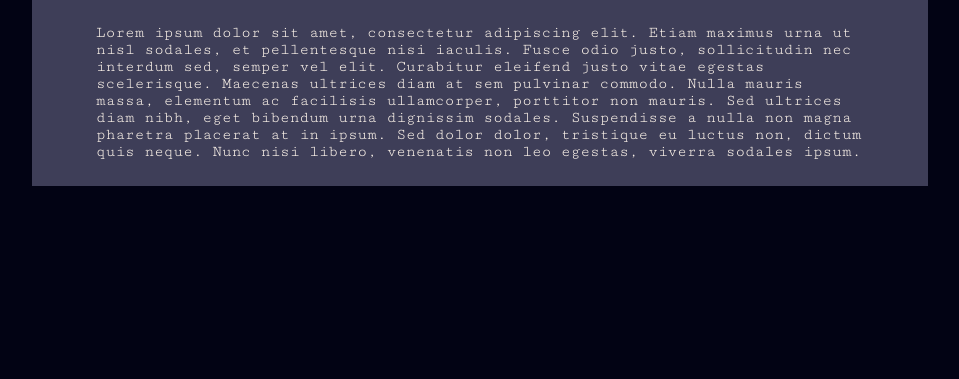
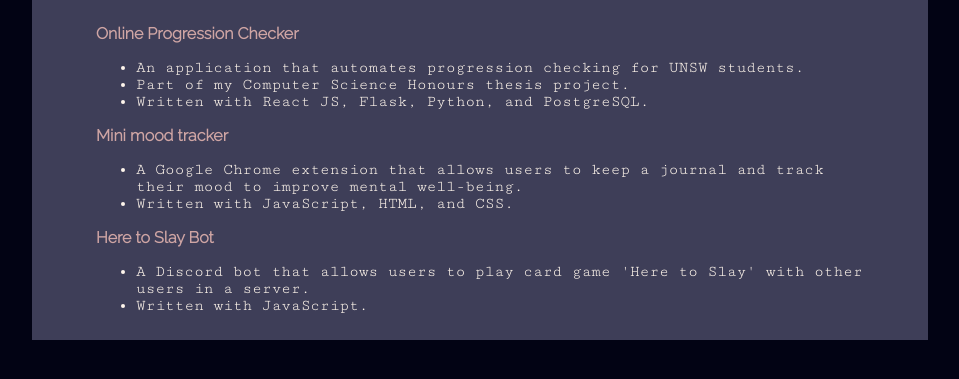
Before and after one commit to vwondo/vwondo.github.io, a plain HTML site: page index.html in a window 1280 px wide. Both pictures are taken after a click on the item "PROJECTS". Shown: the part 233-612 px from the top of the page, without its empty margins (160-1119 px from the left). Drawn offline with nearby package versions, Linux system fonts and the light colour scheme.

Commit message:
Added projects

```diff
--- a/index.html
+++ b/index.html
@@ -33,16 +33,42 @@
   <main>
     <div id="home-page" class="main-section fade-animation">
       <h2></h2>
-      <p>Hi! I'm Veronica and welcome to my portfolio! Currently, I am a final year Computer Science student
-        studying at UNSW.
+      <p>Hi! I'm Veronica and welcome to my portfolio! I am a Computer Science honours student
+        studying at UNSW, expecting to graduate by the end of 2022.
       </p>
-      <br/>
-      <p>Pages under construction: Projects</p>
     </div>
     <div id="projects-page" class="main-section fade-animation">
       <h2>Projects</h2>
-      <p>Lorem ipsum dolor sit amet, consectetur adipiscing elit. Etiam maximus urna ut nisl sodales, et pellentesque nisi iaculis. Fusce odio justo, sollicitudin nec interdum sed, semper vel elit. Curabitur eleifend justo vitae egestas scelerisque. Maecenas ultrices diam at sem pulvinar commodo. Nulla mauris massa, elementum ac facilisis ullamcorper, porttitor non mauris. Sed ultrices diam nibh, eget bibendum urna dignissim sodales. Suspendisse a nulla non magna pharetra placerat at in ipsum. Sed dolor dolor, tristique eu luctus non, dictum quis neque. Nunc nisi libero, venenatis non leo egestas, viverra sodales ipsum.
-      </p>
+        <h3>Online Progression Checker</h3>
+        <ul>
+          <li>
+            An application that automates progression checking for UNSW students.
+          </li>
+          <li>
+            Part of my Computer Science Honours thesis project.
+          </li>
+          <li>
+            Written with React JS, Flask, Python, and PostgreSQL.
+          </li>
+        </ul>
+        <h3>Mini mood tracker</h3>
+        <ul>
+          <li>
+            A Google Chrome extension that allows users to keep a journal and track their mood to improve mental well-being.
+          </li>
+          <li>
+            Written with JavaScript, HTML, and CSS.
+          </li>
+        </ul>
+        <h3>Here to Slay Bot</h3>
+        <ul>
+          <li>
+            A Discord bot that allows users to play card game 'Here to Slay' with other users in a server.
+          </li>
+          <li>
+            Written with JavaScript.
+          </li>
+        </ul>
     </div>
     <div id="edu-page" class="main-section fade-animation">
       <h2>Education</h2>
@@ -77,6 +103,7 @@
         <li>ECON1101 - Microeconomics 1</li>
         <li>HUMS1008 - Music on My Mind: Psychology and Music</li>
       </ul>
+      <p>Due to Academic Integrity & Plagiarism policies, all course work repositories are private. Please contact me to request access.</p>
     </div>
     <div id="skills-page" class="main-section fade-animation">
       <h2>Skills</h2>
```
